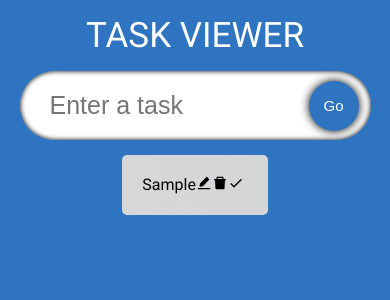
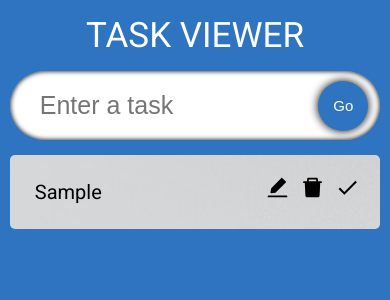
Before and after one commit to vrund-growexxer/taskViewer, a React (Create React App) app: page / in a window 390 px wide. Both pictures are taken after typing "Sample" into the empty fields and a click on the button "Go". Shown: the top 300 px of the page. Built offline with nearby package versions, Linux system fonts and the light colour scheme.

Commit message:
:sparkles: Implement todo completed functionality

```diff
--- a/src/components/SingleTodo.tsx
+++ b/src/components/SingleTodo.tsx
@@ -11,9 +11,16 @@
 }
 
 const SingleTodo = ({todo, todos, setTodos} : Props) => {
+
+  const handleDone = (id:number) => {
+    setTodos(todos.map((todo)=> todo.id === id ? {...todo, isDone: !todo.isDone} : todo))
+  }
+
   return (
     <form className='todo__single'>
-      <span className="todos__single__text">{todo.todo}</span>
+      {todo.isDone ? (<s className="todos__single__text">{todo.todo}</s>) : (
+        <span className="todos__single__text">{todo.todo}</span>
+      )}
       <div>
         <span className="icon">
         <AiFillEdit/>
@@ -21,7 +28,7 @@
         <span className="icon">
           <AiFillDelete />
         </span>
-        <span className="icon">
+        <span className="icon" onClick={() => handleDone(todo.id)}>
           <MdDone />
         </span>
 
--- a/src/components/styles.css
+++ b/src/components/styles.css
@@ -59,3 +59,39 @@
   margin-top: 15px;
   background-image: url('../assets/img/drew-beamer-kUHfMW8awpE-unsplash.jpg');
 }
+
+.todos__single__text{
+  flex:1;
+  padding: 5px;
+  border:none;
+  font-size: 20px;
+}
+
+.todos__single__text:focus {
+  outline: none;
+}
+
+.icon {
+  margin-left: 10px;
+  font-size: 25px;
+  cursor: pointer;
+}
+
+@media (max-width: 1200px) {
+  .todo__single{
+    width: 40%;
+  }
+}
+
+
+@media (max-width: 700px) {
+  .input {
+    width: 95%;
+  }
+  .todos{
+    width: 95%;
+  }
+  .todo__single{
+    width: 100%;
+  }
+}
```
